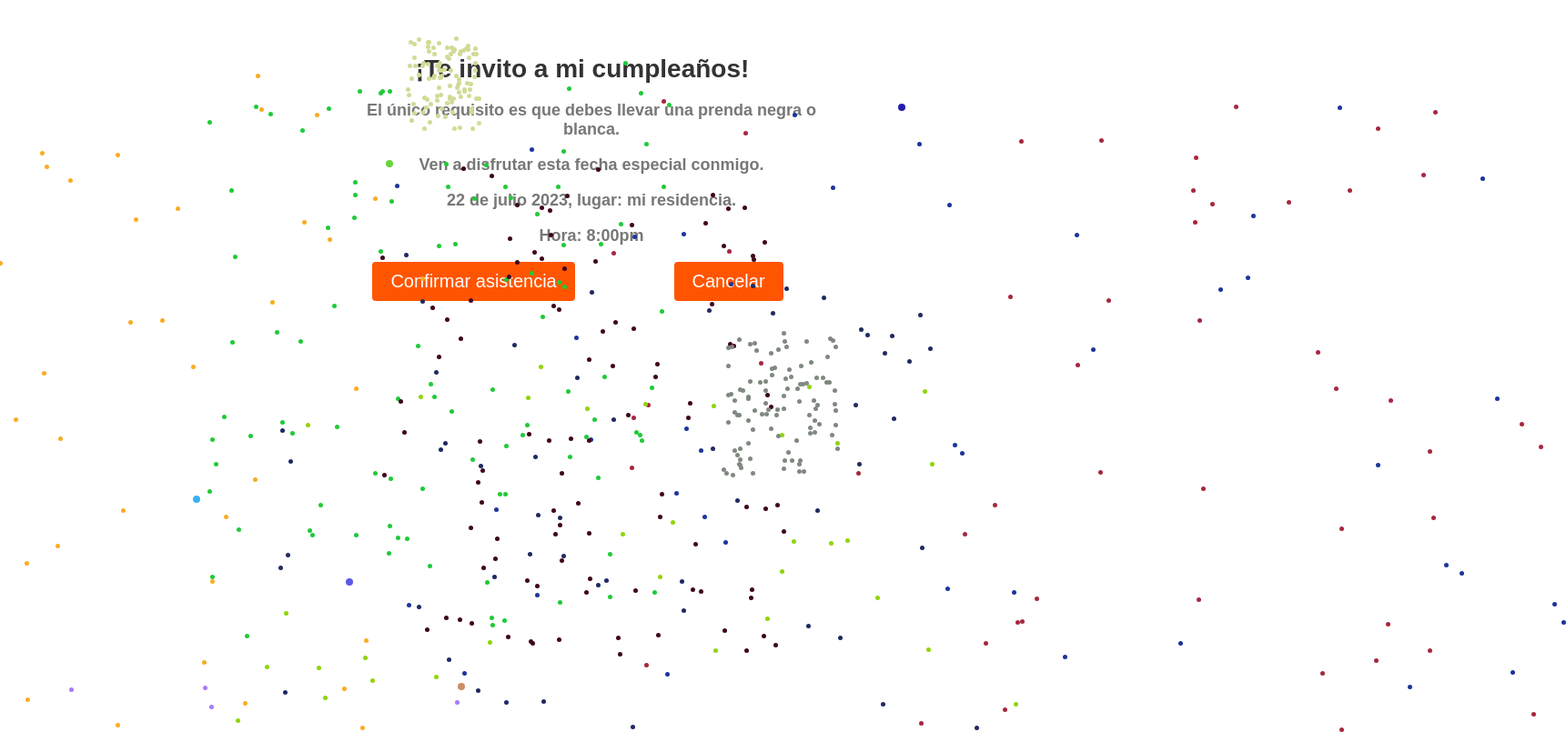
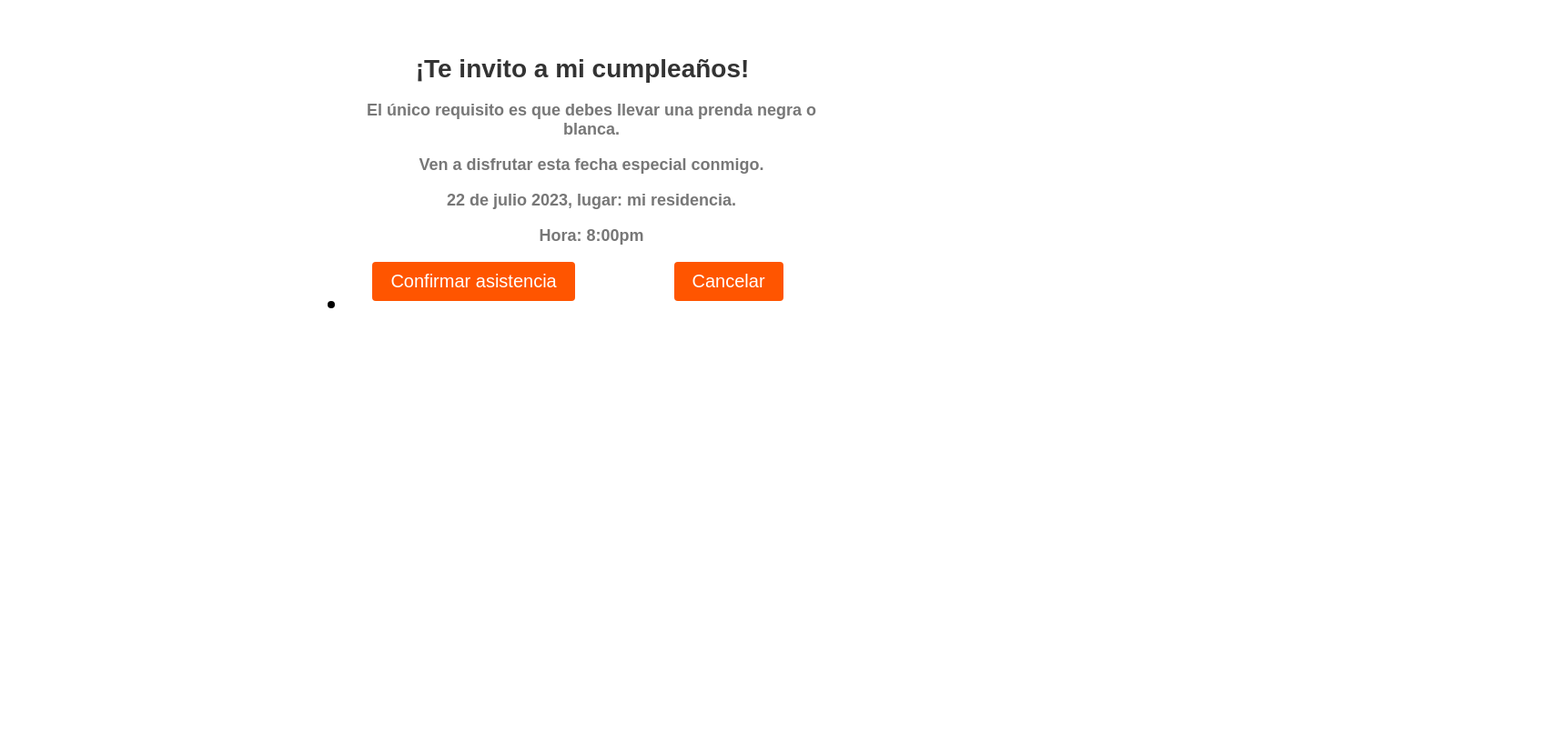
Before and after one commit to joker2207/Mi_cumple, a plain HTML site: page index.html in a window 1280 px wide. Shown: the whole page at 91% size, 1721 px wide, since content can reach past the window. Drawn offline with Linux system fonts and the light colour scheme.

Commit message:
quitar js

```diff
--- a/index.html
+++ b/index.html
@@ -33,7 +33,7 @@
     </div>
 
     <script src="script.js"></script>
-    <script src="juegos_artficailes.js"></script>
+
 
 </body>
 
```
